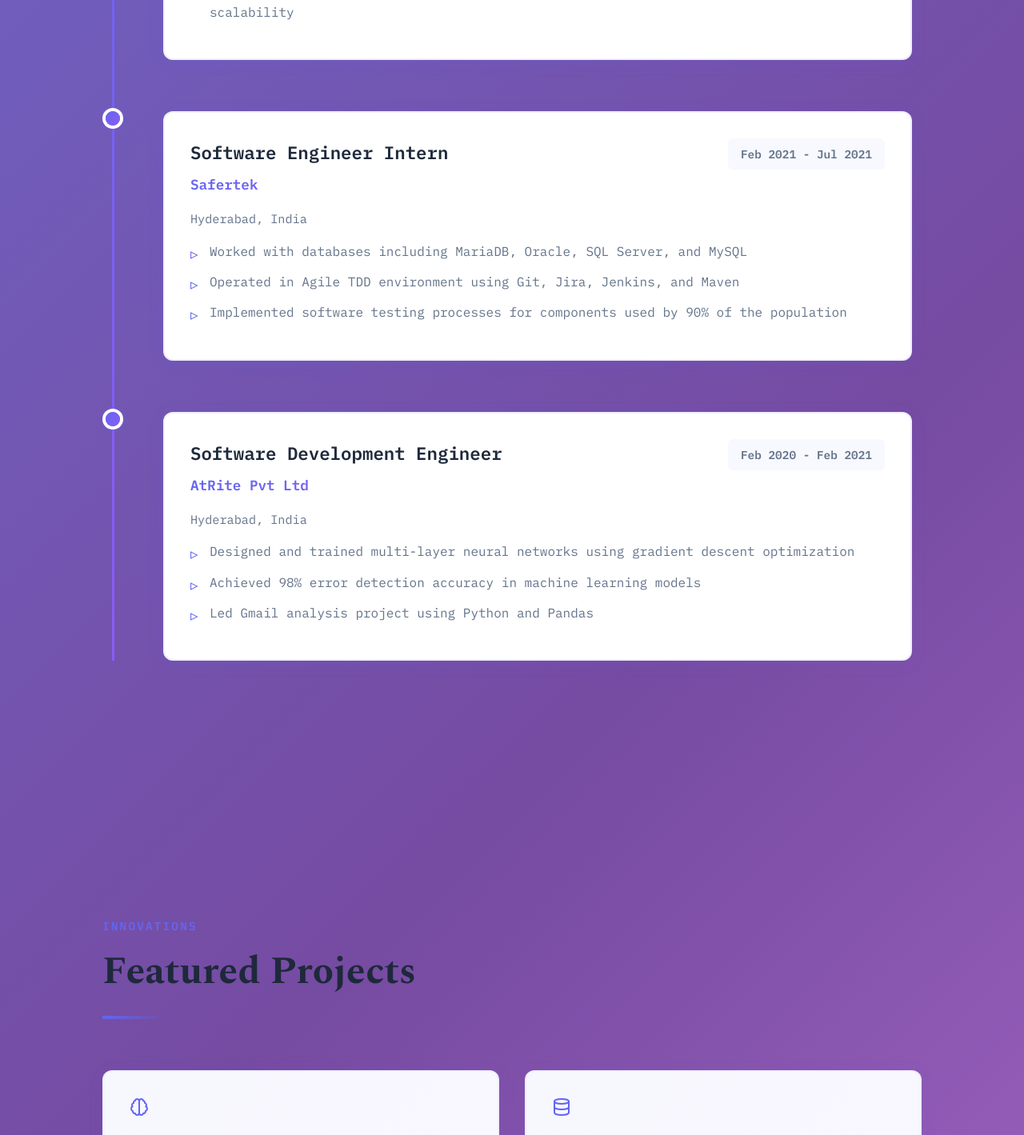
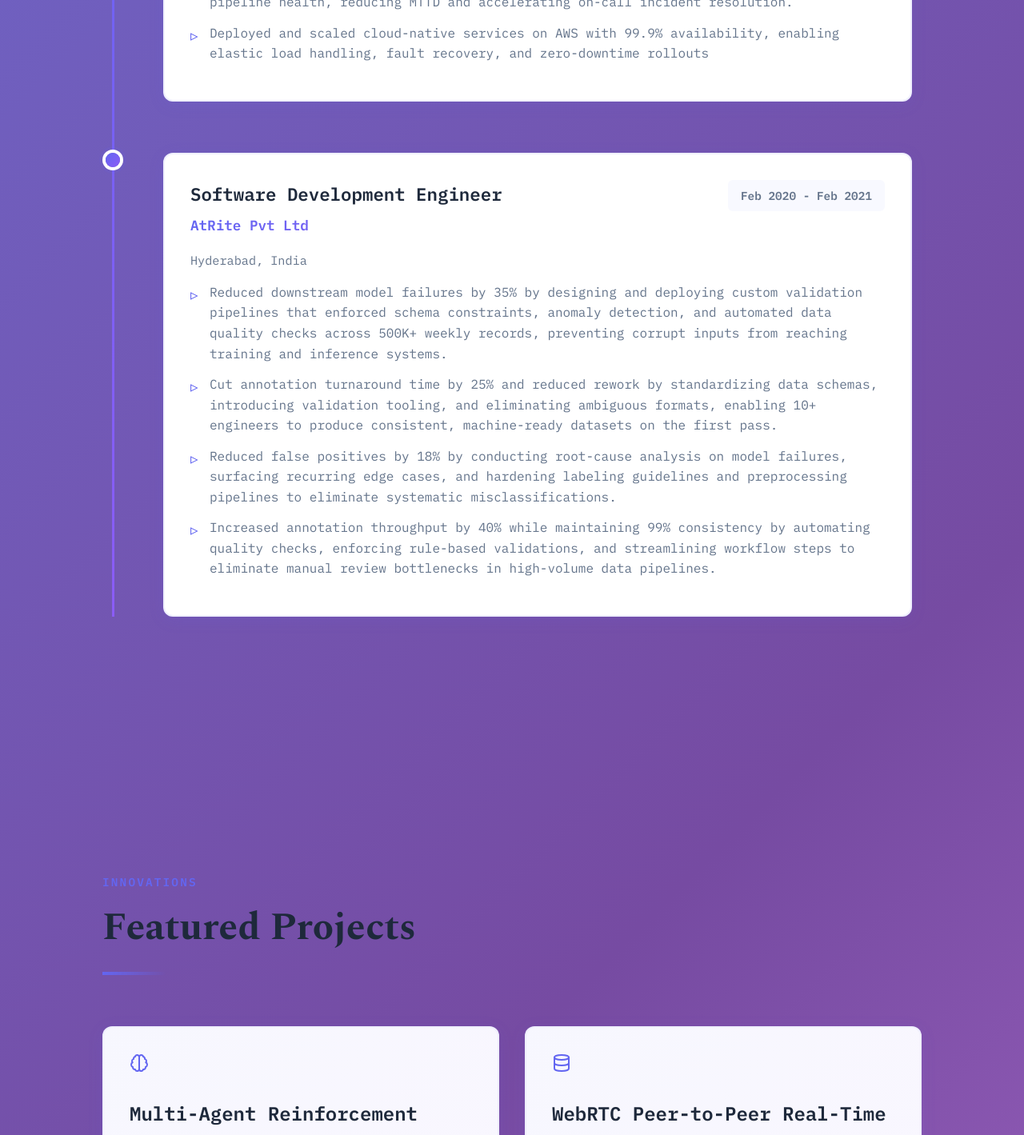
Before and after one commit to Kartikiv/portfolio, a React (Vite) app: page / in a window 1280 px wide. Shown: the part 2840-4259 px from the top of the page at 80% size. Built offline with nearby package versions, Linux system fonts and the light colour scheme.

Commit message:
compacted resume

```diff
--- a/src/components/Experience.jsx
+++ b/src/components/Experience.jsx
@@ -51,28 +51,19 @@ const Experience = () => {
                 <TimelineItem
                     title="Software Engineer"
                     company="Drucare"
-                    period="Jul 2021 – Jul 2024"
+                    period="Jun 2021 – Jul 2024"
                     location="Hyderabad, India"
                     achievements={[
-                        'Architected and scaled distributed, event-driven backend systems for health-data telemetry ingestion, processing ~1M+ events/day',
-                        'Improved p95 API latency by ~30% through redesigning critical request paths and optimizing concurrency control',
-                        'Designed fault-tolerant architectures using asynchronous messaging, preventing cascading failures during outages',
-                        'Built Angular-based frontend applications enabling real-time visualization of telemetry data',
-                        'Maintained cloud-native services on AWS with 99.9% availability and horizontal scalability'
+                        'Built a 0→1 large-scale distributed ingestion pipeline processing 1M+ daily events from healthcare' +
+                        ' telemetry sensors across multiple hospitals across the globe.',
+                        'Designed a plug-and-play architecture using Kafka, Flink, Spark, Cassandra and data lakes like Iceberg to support complex event ' +
+                        'processing for use cases ranging from real-time diagnostics to early risk prediction',
+                        'Improved processing throughput by 30% by implementing cross–data center replication strategies, optimizing concurrency controls, and reducing shared ' +
+                        'resource contention, resulting in more resilient and scalable data pipelines.',
+                        'Built and instrumented real-time telemetry dashboards exposing ingestion lag and pipeline health, reducing MTTD and accelerating on-call incident resolution.',
+                        'Deployed and scaled cloud-native services on AWS with 99.9% availability, enabling elastic load handling, fault recovery, and zero-downtime rollouts'
                     ]}
                     delay={0.1}
-                />
-                <TimelineItem
-                    title="Software Engineer Intern"
-                    company="Safertek"
-                    period="Feb 2021 - Jul 2021"
-                    location="Hyderabad, India"
-                    achievements={[
-                        'Worked with databases including MariaDB, Oracle, SQL Server, and MySQL',
-                        'Operated in Agile TDD environment using Git, Jira, Jenkins, and Maven',
-                        'Implemented software testing processes for components used by 90% of the population'
-                    ]}
-                    delay={0.2}
                 />
                 <TimelineItem
                     title="Software Development Engineer"
@@ -80,9 +71,14 @@ const Experience = () => {
                     period="Feb 2020 - Feb 2021"
                     location="Hyderabad, India"
                     achievements={[
-                        'Designed and trained multi-layer neural networks using gradient descent optimization',
-                        'Achieved 98% error detection accuracy in machine learning models',
-                        'Led Gmail analysis project using Python and Pandas'
+                        'Reduced downstream model failures by 35% by designing and deploying custom validation pipelines that enforced schema constraints, anomaly detection, and automated data quality checks across 500K+ weekly records, ' +
+                        'preventing corrupt inputs from reaching training and inference systems.',
+                        'Cut annotation turnaround time by 25% and reduced rework by standardizing data schemas, introducing validation tooling,' +
+                        ' and eliminating ambiguous formats, enabling 10+ engineers to produce consistent, machine-ready datasets on the first pass.',
+                        'Reduced false positives by 18% by conducting root-cause analysis on model failures, surfacing recurring edge cases,' +
+                        ' and hardening labeling guidelines and preprocessing pipelines to eliminate systematic misclassifications.',
+                        'Increased annotation throughput by 40% while maintaining 99% consistency by automating quality checks, enforcing rule-based validations, and ' +
+                        'streamlining workflow steps to eliminate manual review bottlenecks in high-volume data pipelines.'
                     ]}
                     delay={0.3}
                 />
--- a/src/components/Projects.jsx
+++ b/src/components/Projects.jsx
@@ -49,26 +49,36 @@ const Projects = () => {
             <div className="projects-grid">
                 <ProjectCard
                     icon={<Brain />}
-                    title="Multi-Agent RL Code Debugger"
+                    title="Multi-Agent Reinforcement Learning for Interactive Code Debugging with Human Feedback and Memory"
                     tech="Python, Reinforcement Learning, NLP, PPO"
                     description="RANLP 2025 Publication"
                     highlights={[
-                        'Designed AI-powered debugging platform combining multi-agent RL, NLP, and long-term memory',
-                        'Achieved ~92% precision for syntax errors and ~78% for logic errors using PPO-based agents',
-                        'Reduced manual debugging steps by ~41% through ranked candidate code fixes',
-                        'Implemented feedback-driven learning loops improving accuracy by ~18%'
+                        'Designed and deployed a production-grade multi-agent reinforcement learning system that ' +
+                        'autonomously detects, prioritizes, and remediates code defects using transformer-based code embeddings and a vector-indexed long-term memory store.',
+                        'Implemented Proximal Policy Optimization (PPO)–based agents that achieved 92% precision in syntax error detection ' +
+                        'and 78% precision in logical error detection, outperforming baseline static analysis tools and rule-based approaches',
+                        'Engineered a human-in-the-loop feedback pipeline that continuously retrains agents from user corrections, improving fix accuracy by 18% over time',
+                        'Built a vector-backed persistent memory module that captured failure patterns, fixes,' +
+                        ' and contextual embeddings, preventing repeated errors and reducing recurrence by 33%.',
+                        'Designed the platform as a modular, plug-and-play architecture, enabling new agents, heuristics, and debugging strategies to be integrated without' +
+                        'retraining the entire system.',
+                        'Eliminated ~$10K in third-party annual licensing costs, by becoming the default code assistant within the CS Departments Fab Lab, supporting' +
+                        ' coursework and projects across multiple programming and fabrication languages.'
                     ]}
                     delay={0.1}
                 />
                 <ProjectCard
                     icon={<Database />}
-                    title="Crop Yield Prediction System"
-                    tech="Data Analytics, Machine Learning"
-                    description="Agriculture optimization platform"
+                    title="WebRTC Peer-to-Peer Real-Time Messaging and File Transfer System"
+                    tech="Distributed Systems"
+                    description="Messaging platform"
                     highlights={[
-                        'Integrated advanced data analytics for accurate crop yield prediction',
-                        'Enabled data-driven decision making for farmers',
-                        'Optimized prediction models for maximum accuracy'
+                        ' Built a real-time P2P communication app for college students supporting chat, video/audio calls, and collaboration,' +
+                        ' designed to scale to billions of concurrent users',
+                        ' Engineered a decentralized file sharing system where each peer acts as a storage node, ' +
+                        'enabling real-time sharing of notes, assignments, and large study materials without central storage',
+                        'Integrated an AI assistant that translates messages, finds citations,' +
+                        ' and summarizes lecture notes and PDFs in real time to accelerate learning and cross-language collaboration'
                     ]}
                     delay={0.2}
                 />
```
